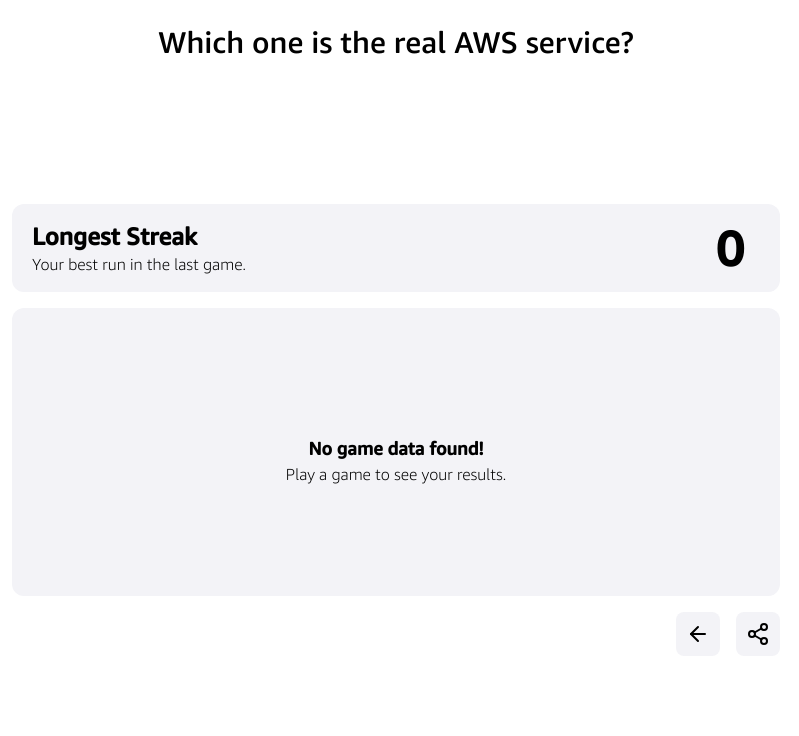
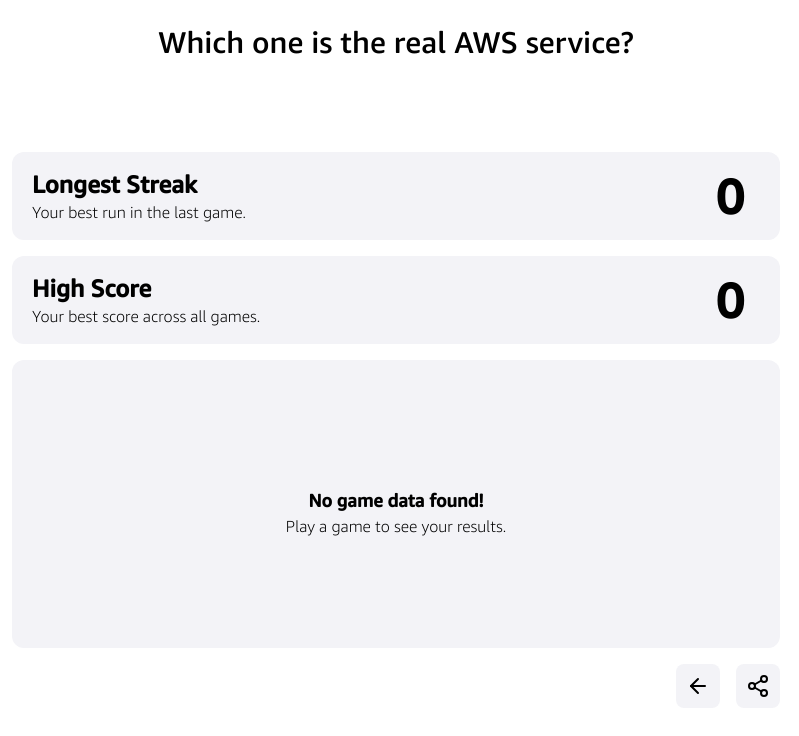
Before and after one commit to TheAmanM/aws-or-not, a React (Vite) app: page /#/results in a window 1280 px wide. Shown: the top 736 px of the page, without its empty margins (244-1043 px from the left). Built offline with nearby package versions, Linux system fonts and the light colour scheme.

Commit message:
feat: high score

```diff
--- /dev/null
+++ b/src/hooks/useHighScores.tsx
@@ -0,0 +1,30 @@
+const HIGH_SCORE_KEY = "highScore";
+
+export const useHighScores = () => {
+  const getHighScore = (): number | null => {
+    try {
+      const highScore = localStorage.getItem(HIGH_SCORE_KEY);
+      if (highScore) {
+        return parseInt(highScore, 10);
+      }
+      return null;
+    } catch (error) {
+      console.error("Error getting high score:", error);
+      return null;
+    }
+  };
+
+  const saveHighScore = (score: number) => {
+    const currentHighScore = getHighScore();
+
+    if (currentHighScore === null || score > currentHighScore) {
+      try {
+        localStorage.setItem(HIGH_SCORE_KEY, String(score));
+      } catch (error) {
+        console.error("Error saving high score:", error);
+      }
+    }
+  };
+
+  return { getHighScore, saveHighScore };
+};
--- a/src/pages/Home.tsx
+++ b/src/pages/Home.tsx
@@ -9,6 +9,7 @@
 import Teaser from "../components/Teaser";
 import { useSaveData } from "../hooks/useSaveData";
 import ProgressBar from "../components/ProgressBar";
+import { useHighScores } from "../hooks/useHighScores";
 
 function Home() {
   const [services, setServices] = useState<Service[]>([]);
@@ -18,6 +19,7 @@
   const { captureAttempt } = usePosthog();
   const [startTime, setStartTime] = useState(Date.now());
   const { saveResult } = useSaveData();
+  const { saveHighScore } = useHighScores();
 
   const [round, setRound] = useState(0);
   const [gameResults, setGameResults] = useState<boolean[]>([]);
@@ -35,10 +37,14 @@
     // Navigate only when the round count is exceeded and we aren't already redirecting.
     if (round > TOTAL_ROUNDS && !isRedirecting) {
       setIsRedirecting(true); // Set flag to prevent re-triggering
+
+      const score = gameResults.filter(Boolean).length;
+      saveHighScore(score);
+
       localStorage.setItem("lastGame", JSON.stringify(gameResults));
       window.location.hash = "#/results";
     }
-  }, [round, gameResults, isRedirecting]);
+  }, [round, gameResults, isRedirecting, saveHighScore]);
 
   useEffect(() => {
     setStartTime(Date.now());
--- a/src/pages/Results.tsx
+++ b/src/pages/Results.tsx
@@ -9,6 +9,7 @@
 import Teaser from "../components/Teaser";
 import { useLastGameData } from "../hooks/useLastGameData";
 import GenericShareButton from "../components/GenericShareButton";
+import { useHighScores } from "../hooks/useHighScores";
 
 const chartConfig = {
   desktop: {
@@ -19,8 +20,10 @@
 
 export default function Results() {
   const { getLastGameData, getLongestStreak } = useLastGameData();
+  const { getHighScore } = useHighScores();
   const chartData = getLastGameData();
   const longestStreak = getLongestStreak();
+  const highScore = getHighScore();
 
   const graphSectionRef = useRef<HTMLElement>(null);
 
@@ -106,6 +109,18 @@
           </div>
         </section>
 
+        <section className="bg-[#f3f3f7] mx-4 w-full max-w-xl lg:max-w-3xl py-4 px-5 rounded-xl flex items-center">
+          <div>
+            <h2 className="font-bold text-lg lg:text-2xl">High Score</h2>
+            <p>Your best score across all games.</p>
+          </div>
+          <div className="ml-auto flex flex-col items-center justify-center">
+            <span className="text-4xl lg:text-5xl font-bold mx-4">
+              {highScore !== null ? highScore : 0}
+            </span>
+          </div>
+        </section>
+
         <section
           ref={graphSectionRef}
           className="bg-[#f3f3f7] mx-4 w-full max-w-xl lg:max-w-3xl pt-8 pb-4 px-5 rounded-xl flex items-center"
```
